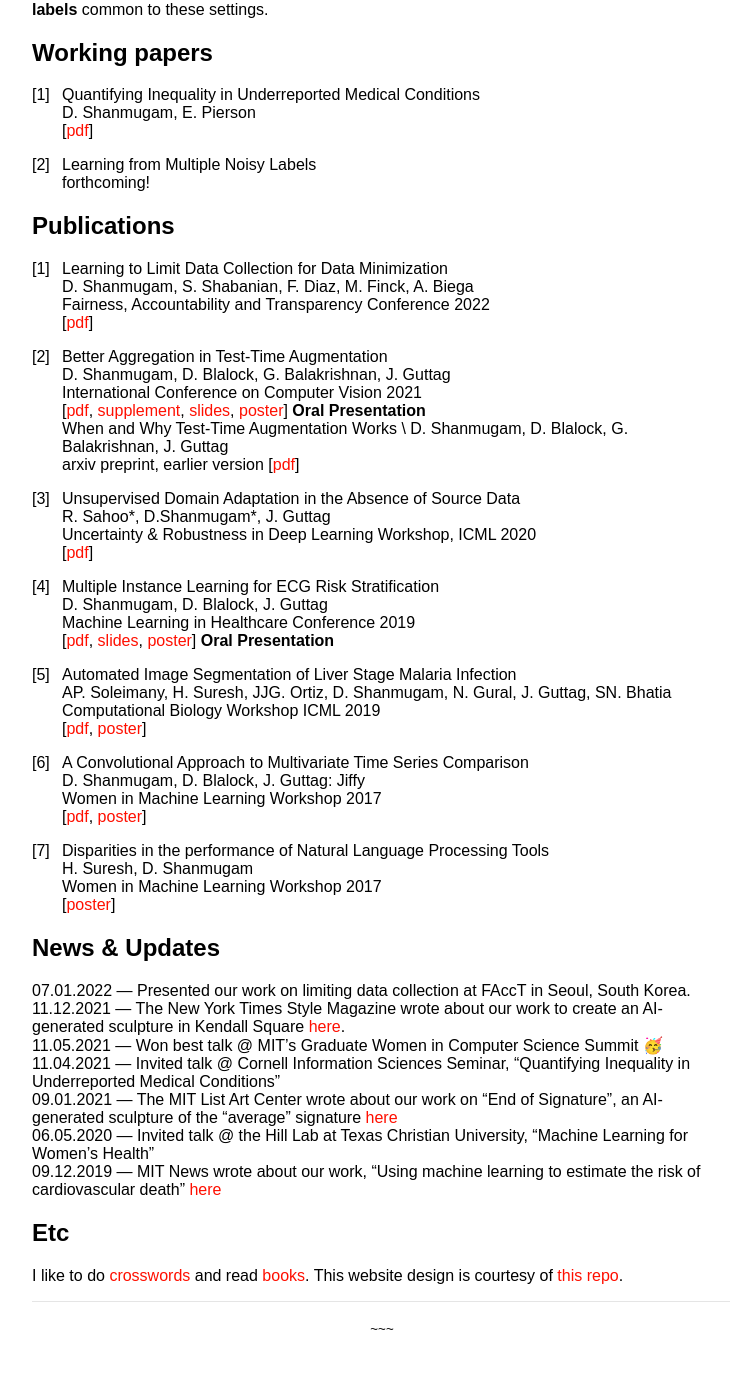
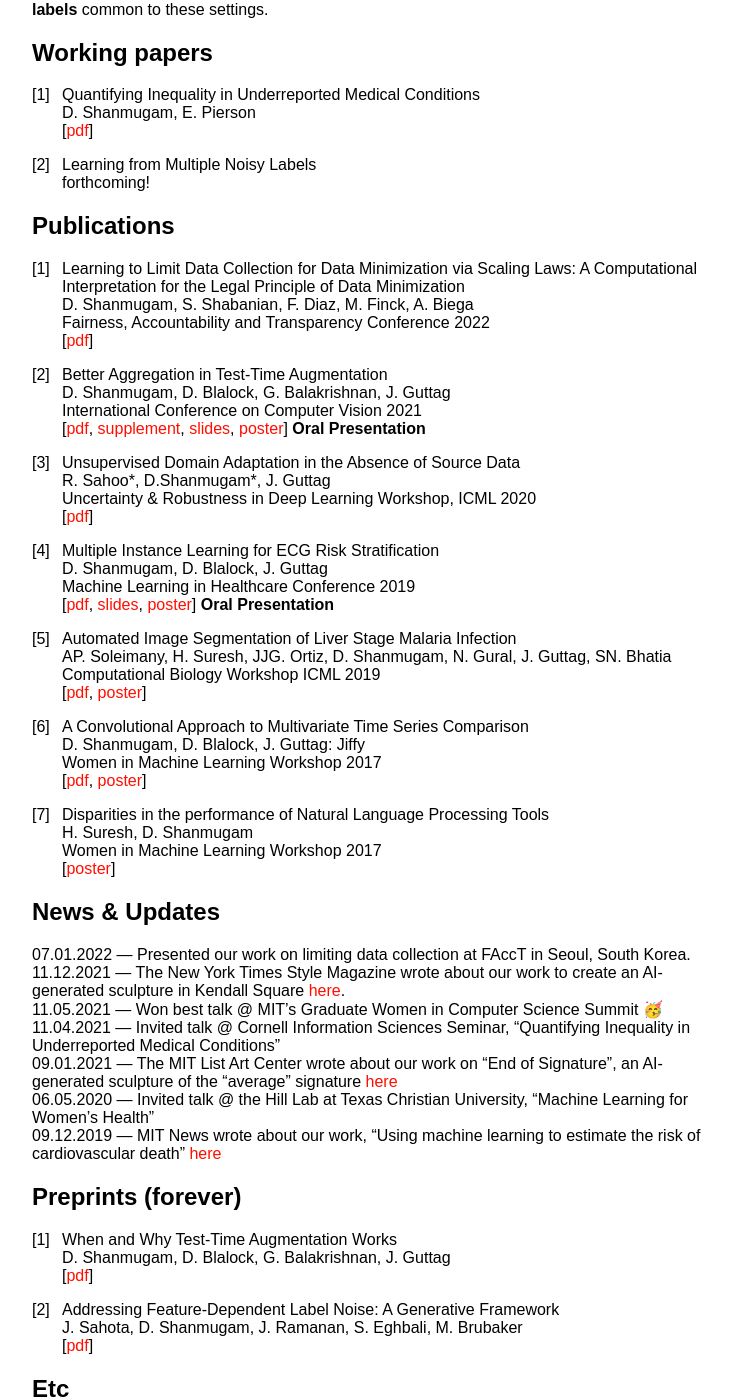
Before and after one commit to dmshanmugam/dmshanmugam.github.io, a Jekyll site: the page built from index.md, in a window 1280 px wide and 1400 px high, scrolled down 495 px. Shown: the whole window, without its empty margins (258-988 px from the left). Built offline with Jekyll 4.4.1, drawn with Linux system fonts in a browser that asks for light colours; our own code applies the rules of GitHub Pages for plain Markdown files; before the commit the page ends 1832 px from its top, so only the background shows below that; some of the changed lines change nothing that is shown.

Commit message:
adding preprints

```diff
--- a/index.md
+++ b/index.md
@@ -26,7 +26,7 @@ forthcoming!
 
 ## Publications
 
-1. Learning to Limit Data Collection for Data Minimization \\
+1. Learning to Limit Data Collection for Data Minimization via Scaling Laws: A Computational Interpretation for the Legal Principle  of Data Minimization\\
 D. Shanmugam, S. Shabanian, F. Diaz, M. Finck, A. Biega \\
 Fairness, Accountability and Transparency Conference 2022 \\
 [[pdf](pdfs/facct_2022_lldc.pdf)]
@@ -35,56 +35,36 @@ Fairness, Accountability and Transparency Conference 2022 \\
 2. Better Aggregation in Test-Time Augmentation \\
 D. Shanmugam, D. Blalock, G. Balakrishnan, J. Guttag \\
 International Conference on Computer Vision 2021 \\
-[[pdf](pdfs/tta_iccv_2021.pdf), [supplement](pdfs/2021_ICCV_TTA_supplement.pdf), [slides](pdfs/tta_iccv_slides.pdf), [poster](pdfs/tta_iccv_poster.pdf)] **Oral Presentation** \\
-When and  Why Test-Time Augmentation Works \\
-D.  Shanmugam, D. Blalock, G. Balakrishnan, J. Guttag \\
-arxiv preprint, earlier version
-[[pdf](pdfs/when_and_why.pdf)]
+[[pdf](pdfs/tta_iccv_2021.pdf), [supplement](pdfs/2021_ICCV_TTA_supplement.pdf), [slides](pdfs/tta_iccv_slides.pdf), [poster](pdfs/tta_iccv_poster.pdf)] **Oral Presentation**
 
 
 
-2. Unsupervised Domain Adaptation in the Absence of Source Data \\
+
+3. Unsupervised Domain Adaptation in the Absence of Source Data \\
 R. Sahoo\*, D.Shanmugam\*, J. Guttag \\
 Uncertainty & Robustness in Deep Learning Workshop, ICML 2020 \\
 [[pdf](pdfs/udl_icml_2020.pdf)]
 
-3. Multiple Instance Learning for ECG Risk Stratification \\
+4. Multiple Instance Learning for ECG Risk Stratification \\
 D. Shanmugam, D. Blalock, J. Guttag \\
 Machine Learning in Healthcare Conference 2019 \\
 [[pdf](pdfs/ecg_mlhc_2019.pdf), [slides](pdfs/ecg_mlhc_slides.pdf), [poster](pdfs/ecg_mlhc_poster.pdf)] **Oral Presentation**
 
-4. Automated Image Segmentation of Liver Stage Malaria Infection \\
+5. Automated Image Segmentation of Liver Stage Malaria Infection \\
 AP. Soleimany, H. Suresh, JJG. Ortiz, D. Shanmugam, N. Gural, J. Guttag, SN. Bhatia \\
 Computational Biology Workshop ICML 2019 \\
 [[pdf](pdfs/icml_workshop_2019.pdf), [poster](pdfs/icml_2019_poster.pdf)]
 
-5. A Convolutional Approach to Multivariate Time Series Comparison \\
+6. A Convolutional Approach to Multivariate Time Series Comparison \\
 D. Shanmugam, D. Blalock, J. Guttag: Jiffy \\
 Women in Machine Learning Workshop 2017 \\
 [[pdf](pdfs/jiffy.pdf), [poster](pdfs/jiffy_wiml_poster.pdf)]
 
-6. Disparities in the performance of Natural Language Processing Tools \\
+7. Disparities in the performance of Natural Language Processing Tools \\
 H. Suresh, D. Shanmugam \\
 Women in Machine Learning Workshop 2017 \\
 [[poster](pdfs/wimlposter_2017.pdf)]
 
-<!-- ## Working papers
-
-1. Quantifying Inequality in Underreported Medical Conditions \\
-D. Shanmugam, E. Pierson \\
-[[pdf](pdfs/rp_ml4h_2021.pdf)]
-
-2. Learning to Limit Data Collection for Data Minimization \\
-D. Shanmugam, S. Shabanian, F. Diaz, M. Finck, A. Biega \\
-[[pdf](pdfs/llddm_aaai_2020.pdf)]
-
-3. Learening from Multiple Noisy Labels \\
-forthcoming!
-
-3. Addressing Feature-Dependent Label Noise: A Generative Framework \\
-J. Sahota, D. Shanmugam, J. Ramanan, S. Eghbali, M. Brubaker \\
-[[pdf](pdfs/KDD_2019_label_noise_correction.pdf)]
- -->
 
 ## News & Updates
 
@@ -97,6 +77,17 @@ J. Sahota, D. Shanmugam, J. Ramanan, S. Eghbali, M. Brubaker \\
 09.12.2019 --- MIT News wrote about our work, "Using machine learning to estimate the risk of cardiovascular
 death" [here](http://news.mit.edu/2019/using-machine-learning-estimate-risk-cardiovascular-death-0912)
 
+## Preprints (forever)
+
+1. When and Why Test-Time Augmentation Works \\
+D.  Shanmugam, D. Blalock, G. Balakrishnan, J. Guttag \\
+[[pdf](pdfs/when_and_why.pdf)]
+
+
+2. Addressing Feature-Dependent Label Noise: A Generative Framework \\
+J. Sahota, D. Shanmugam, J. Ramanan, S. Eghbali, M. Brubaker \\
+[[pdf](pdfs/KDD_2019_label_noise_correction.pdf)]
+
 ## Etc
 
 I like to do [crosswords](xwords) and read [books](books). This website design is courtesy of [this repo](https://github.com/ankitsultana/researcher).
```
